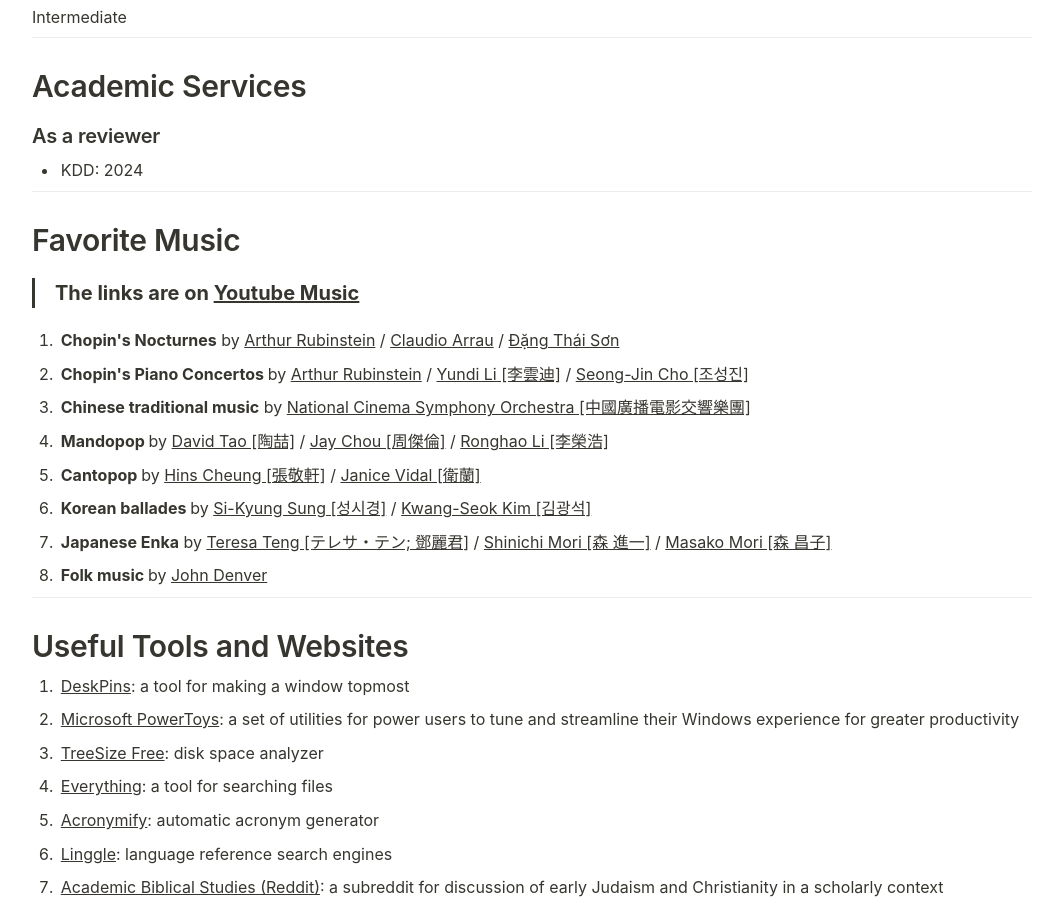
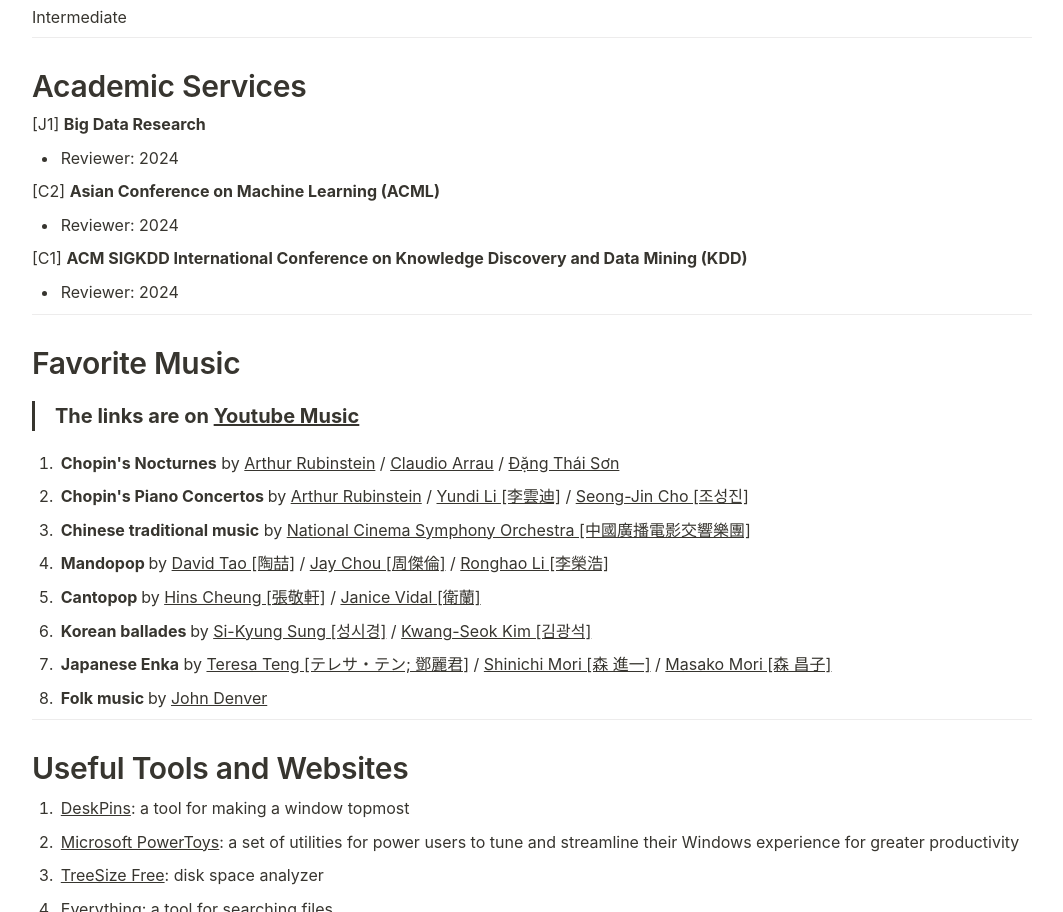
Before and after one commit to bokveizen/bokveizen.github.io, a plain HTML site: page index.html in a window 1280 px wide. Shown: the part 3635-4547 px from the top of the page, without its empty margins (108-1171 px from the left). Drawn offline with Linux system fonts and the light colour scheme.

Commit message:
update reviews

```diff
--- a/index.html
+++ b/index.html
@@ -1255,12 +1255,20 @@
 			</p>
 			<hr id="91eb6850-1cdf-46f8-81bd-db1cce9d9847" />
 			<h1 id="17a1631e-f5c6-4a50-bdc6-d2d932269097" class="">Academic Services</h1>
-			<h3 id="c74f3122-6e8b-4373-b7e9-a982ab01f906" class="">As a reviewer</h3>
-			<ul id="6bf37700-961a-49c2-b725-f341694a78d5" class="bulleted-list">
-				<li style="list-style-type:disc">KDD: 2024</li>
+			<p id="7b1c87ef-20a6-4493-9cd5-b1027f7c28d3" class="">[J1] <strong>Big Data Research</strong></p>
+			<ul id="a5d1240c-00ba-4d0b-8fa9-2f376cd5ea74" class="bulleted-list">
+				<li style="list-style-type:disc">Reviewer: 2024</li>
 			</ul>
-			<p id="c3662805-e206-4d24-9700-47b4a7644cbf" class="">
-			</p>
+			<p id="d4ba2a22-3e83-48c1-a4df-78a5269164e6" class="">[C2] <strong>Asian Conference on Machine Learning
+					(ACML)</strong></p>
+			<ul id="9cdd268e-1988-41ba-b048-deaf7f92dfc2" class="bulleted-list">
+				<li style="list-style-type:disc">Reviewer: 2024</li>
+			</ul>
+			<p id="fb616b31-e692-4675-a64d-c057d822ee74" class="">[C1] <strong>ACM SIGKDD International Conference on
+					Knowledge Discovery and Data Mining (KDD)</strong></p>
+			<ul id="6addaa93-36a9-4203-846b-b656772363a4" class="bulleted-list">
+				<li style="list-style-type:disc">Reviewer: 2024</li>
+			</ul>
 			<hr id="56b29400-b58a-407a-9325-2526f6f99c71" />
 			<h1 id="ea4f17bb-280d-43c6-b700-74c7b2628cdf" class="">Favorite Music</h1>
 			<blockquote id="76f91e02-8d64-46a4-bf50-7bfa6b51721e" class=""><strong>The links are on </strong><strong><a
```
